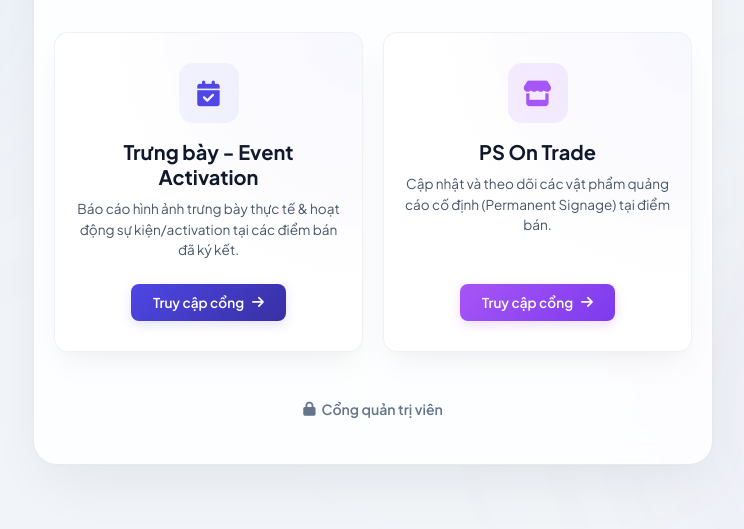
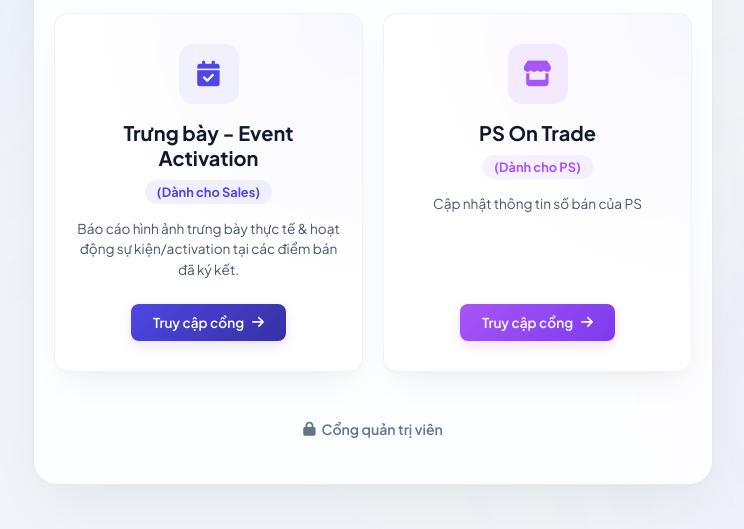
Before and after one commit to hoanghuy1kt-oss/ONTRADEPROGRAM, a plain HTML site: page index.html in a window 1280 px wide. Shown: the part 235-764 px from the top of the page, without its empty margins (267-1011 px from the left). Drawn offline with nearby package versions, Linux system fonts and the light colour scheme; no server answers.

Commit message:
Update index.html

```diff
--- a/index.html
+++ b/index.html
@@ -61,6 +61,7 @@
               <i class="fa-solid fa-calendar-check"></i>
             </div>
             <h3 class="selection-card-title">Trưng bày - Event Activation</h3>
+            <div class="selection-card-note" style="color: #4f46e5; background: rgba(79, 70, 229, 0.08); font-size: 0.8rem; font-weight: 700; padding: 4px 12px; border-radius: 12px; margin-bottom: 15px;">(Dành cho Sales)</div>
             <p class="selection-card-desc">Báo cáo hình ảnh trưng bày thực tế & hoạt động sự kiện/activation tại các điểm bán đã ký kết.</p>
             <span class="selection-card-btn">Truy cập cổng <i class="fa-solid fa-arrow-right"></i></span>
           </div>
@@ -72,7 +73,8 @@
               <i class="fa-solid fa-store"></i>
             </div>
             <h3 class="selection-card-title">PS On Trade</h3>
-            <p class="selection-card-desc">Cập nhật và theo dõi các vật phẩm quảng cáo cố định (Permanent Signage) tại điểm bán.</p>
+            <div class="selection-card-note" style="color: #a855f7; background: rgba(168, 85, 247, 0.08); font-size: 0.8rem; font-weight: 700; padding: 4px 12px; border-radius: 12px; margin-bottom: 15px;">(Dành cho PS)</div>
+            <p class="selection-card-desc">Cập nhật thông tin số bán của PS</p>
             <span class="selection-card-btn" style="background: linear-gradient(135deg, #a855f7, #7c3aed); box-shadow: 0 4px 12px rgba(168, 85, 247, 0.2);">Truy cập cổng <i class="fa-solid fa-arrow-right"></i></span>
           </div>
         </div>
@@ -90,7 +92,7 @@
           <i class="fa-solid fa-screwdriver-wrench"></i>
         </div>
         <h2 class="selection-title" style="font-size: 2rem; margin-bottom: 12px;">Cổng PS On Trade</h2>
-        <p class="selection-subtitle" style="max-width: 500px; margin-bottom: 30px;">Hệ thống cập nhật thông tin Permanent Signage (PS On Trade) đang được xây dựng và sẽ ra mắt trong thời gian sớm nhất.</p>
+        <p class="selection-subtitle" style="max-width: 500px; margin-bottom: 30px;">Hệ thống cập nhật thông tin số bán của PS (Permanent Signage) đang được xây dựng và sẽ ra mắt trong thời gian sớm nhất.</p>
         <button type="button" class="btn btn-secondary" id="btnBackToSelection" style="border-radius: 10px; padding: 10px 20px; font-weight: 600;">
           <i class="fa-solid fa-chevron-left"></i> Quay lại trang chọn
         </button>
```
